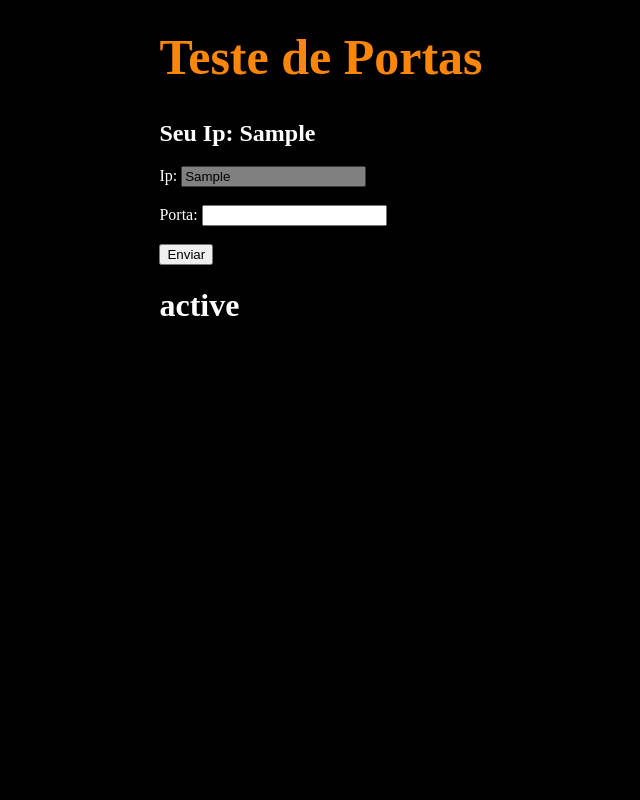
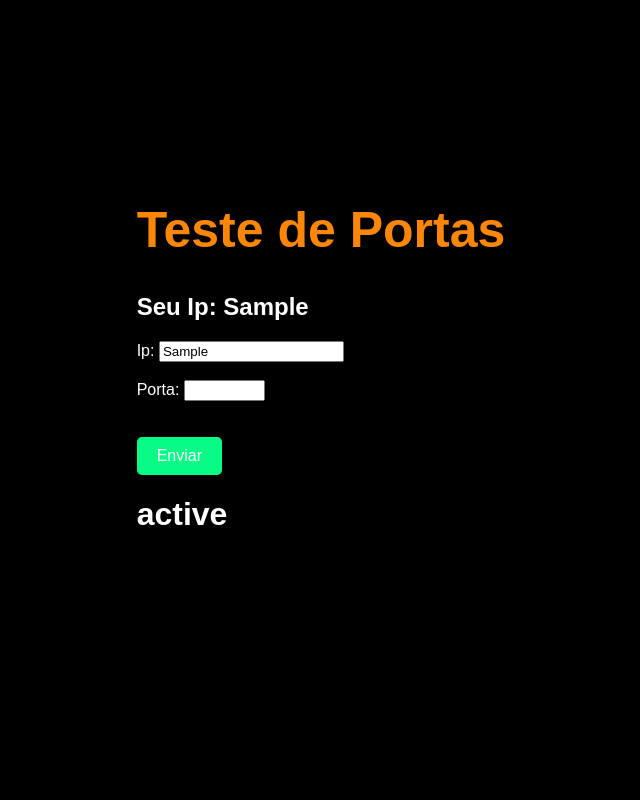
Before and after one commit to Lilomr/DevTools-Sup, a Flask app: template Templates/TestePorta.html in a window 1280 px wide. Shown: the whole page, without its empty margins (319-959 px from the left). Run offline with Flask 3, Linux system fonts and the light colour scheme; the template is opened without the code that fills it: most values are stand-ins (such as "Sample title", 1, 10 or a date in 2020).

Commit message:
Estilização

```diff
--- a/Estilizacao/TesteP.css
+++ b/Estilizacao/TesteP.css
@@ -4,6 +4,10 @@ body{
     display: flex;
     flex-direction: column;
     align-items: center;
+    justify-content: center;
+    height: 90vh;
+    font-family: Arial, sans-serif;
+
 }
 
 #titulo{
@@ -11,3 +15,17 @@ body{
     font-size: 50px;
     margin-top: 20px;
 }
+
+#porta{
+    width: 22%;
+}
+
+#botaoEnviar{
+    background-color: #07fc86;
+    color: white;
+    border: none;
+    padding: 10px 20px;
+    font-size: 16px;
+    cursor: pointer;
+    border-radius: 5px;
+}
--- a/Templates/TestePorta.html
+++ b/Templates/TestePorta.html
@@ -14,12 +14,16 @@
         <h2 id="MeuIp" >Seu Ip: {{meuIp}}</h2>
         <form action="/porta" method="post">
             <label for="ip">Ip:</label>
-            <input type="text" id="ip" name="ip" style="opacity: 50%;" value="{{ip}}" required>
+            <input type="text" id="ip" name="ip" style=" color: black;" value="{{ip}}" required>
             <br></br>
-            <label for="porta">Porta:</label>
-            <input type="number" id="porta" value="{{porta}}" name="porta" required>
+            <div class="porta">
+                <label for="porta">Porta:</label>
+                <input type="number" id="porta" value="{{porta}}" style=" color: black;" name="porta" required>
+            </div>
             <br></br>
-            <input type="submit" value="Enviar">
+            <div class="botaoEnviar">
+                <input id="botaoEnviar" type="submit" value="Enviar">
+            </div>
 
             <div class="status">
                 <h1 >{{status}}</h1>
```
